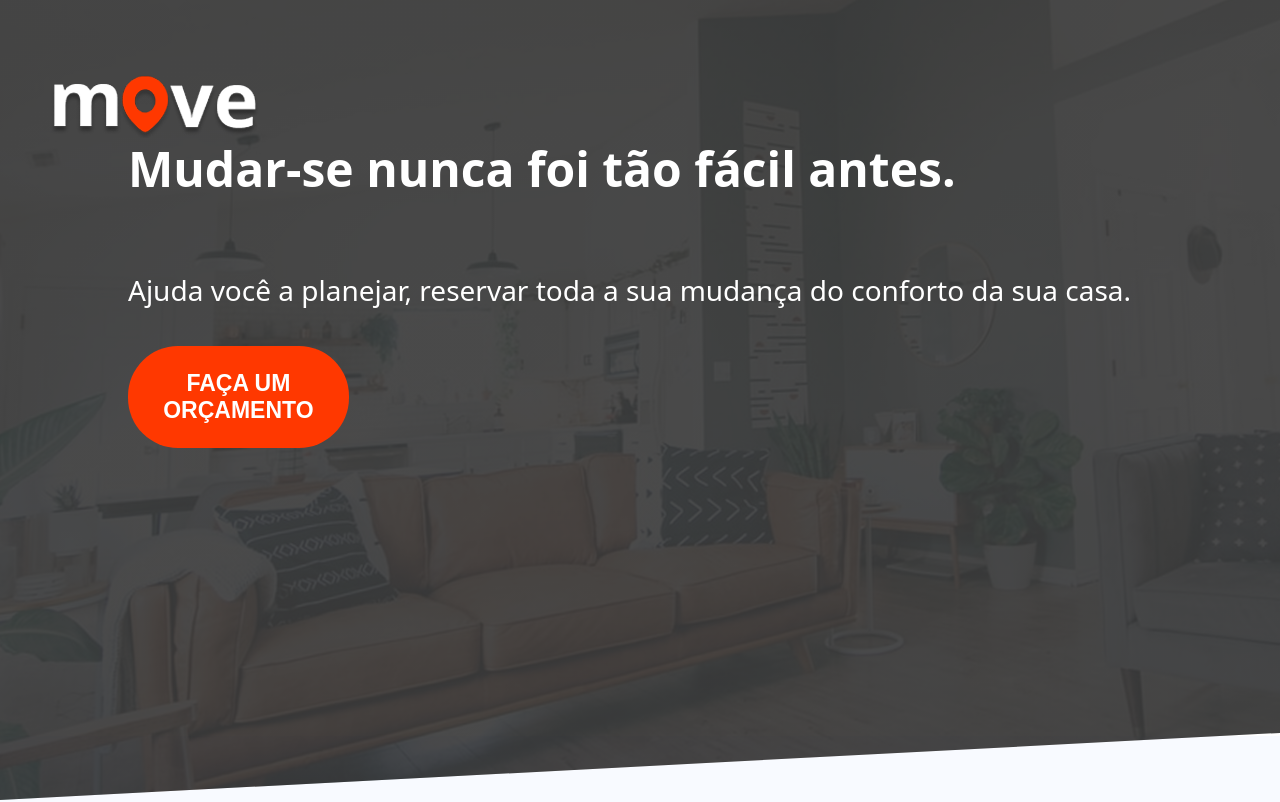
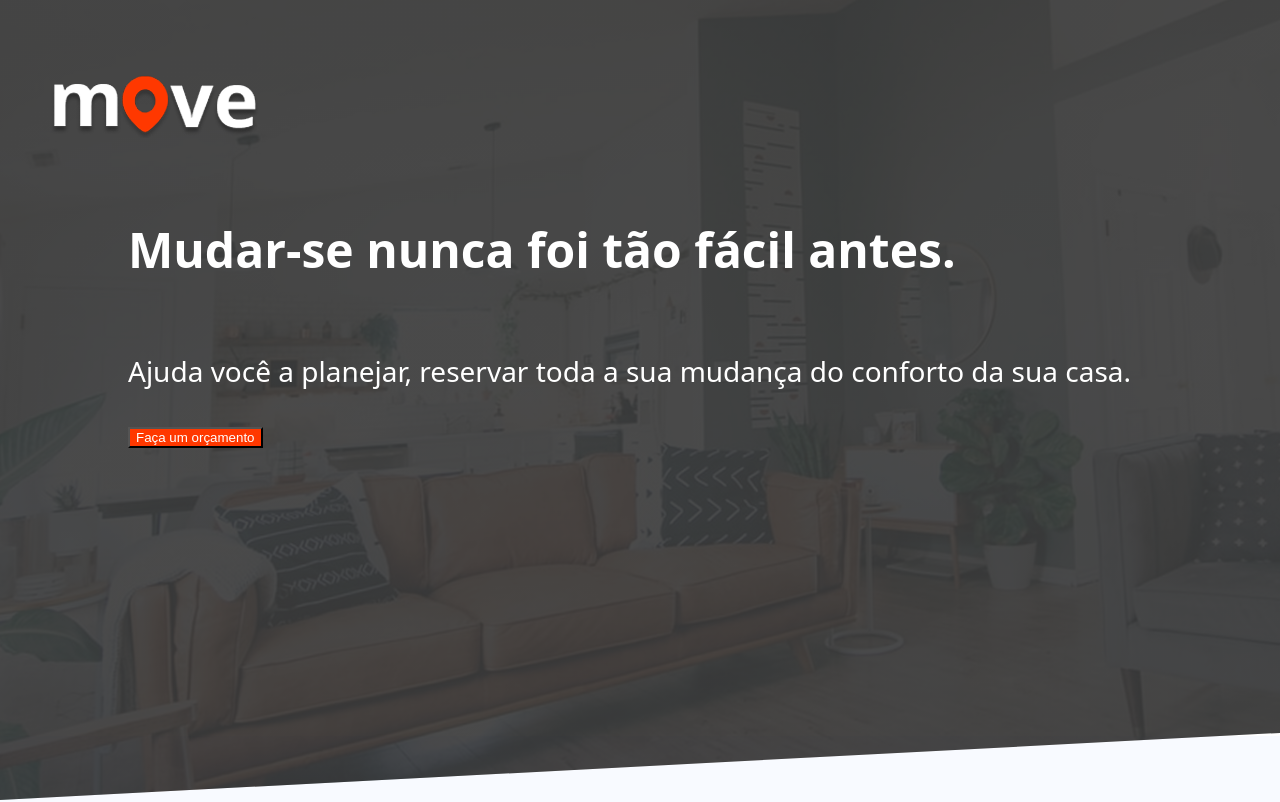
Before and after one commit to eummilena/projeto-move, a React (Vite) app: page / in a window 1280 px wide. Shown: the top 802 px of the page. Built offline with nearby package versions, Linux system fonts and the light colour scheme.

Commit message:
refatoracao botao

```diff
--- a/src/components/Button.jsx
+++ b/src/components/Button.jsx
@@ -1,20 +1,9 @@
 import React from 'react'
-import styled from 'styled-components';
 
-const ButtonMove = styled.button`
- text-transform: uppercase;
- font-size:23px;
- padding:1.5rem;
- border-radius: 50px;
- font-weight: 700;
- border: none;
- width:20%;
- cursor:pointer;
-`;
 
 const Button = ({text, className}) => {
   return (
-      <ButtonMove className={className}>{text}</ButtonMove>
+      <button className={className}>{text}</button>
   )
 }
 
```
